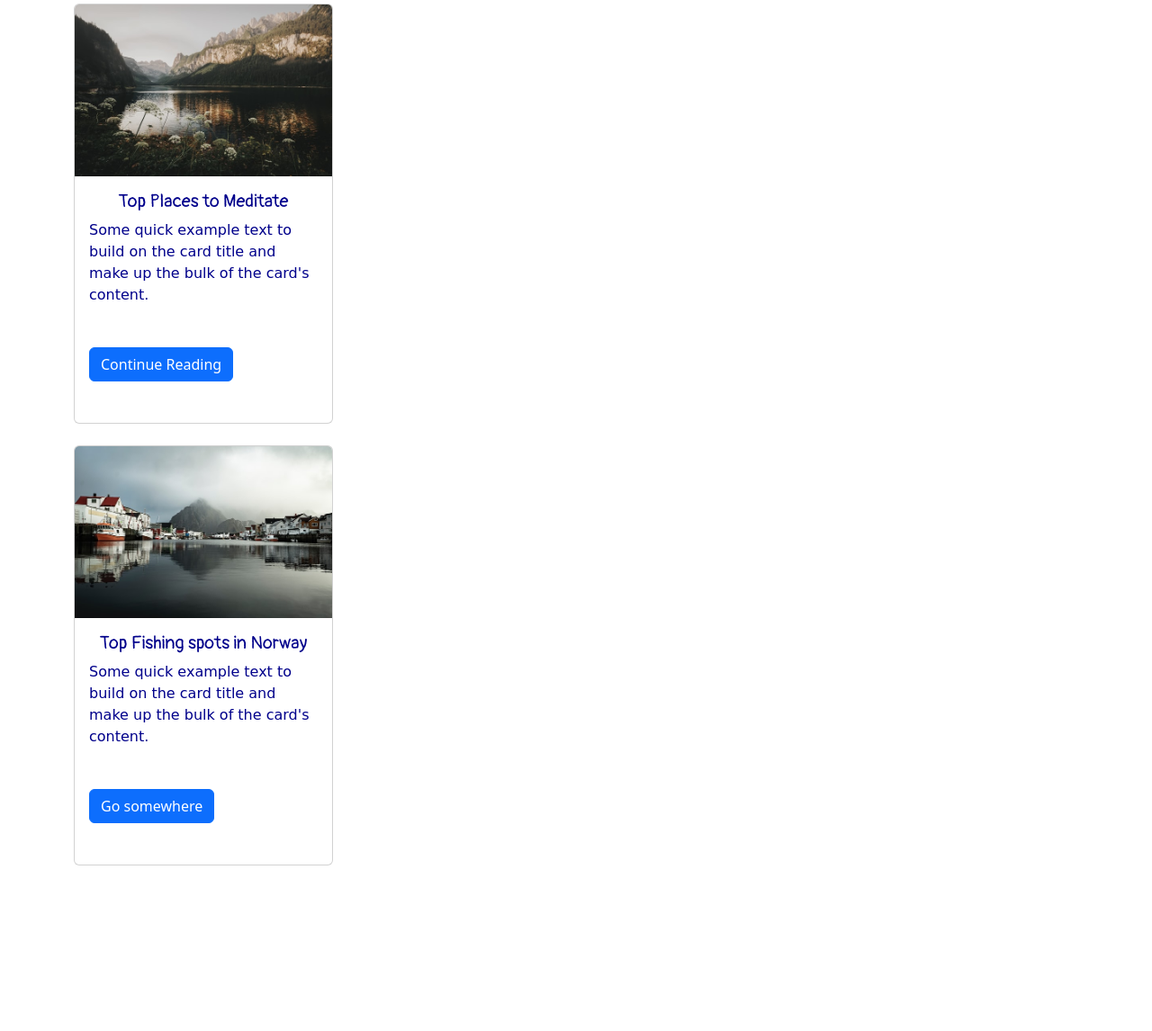
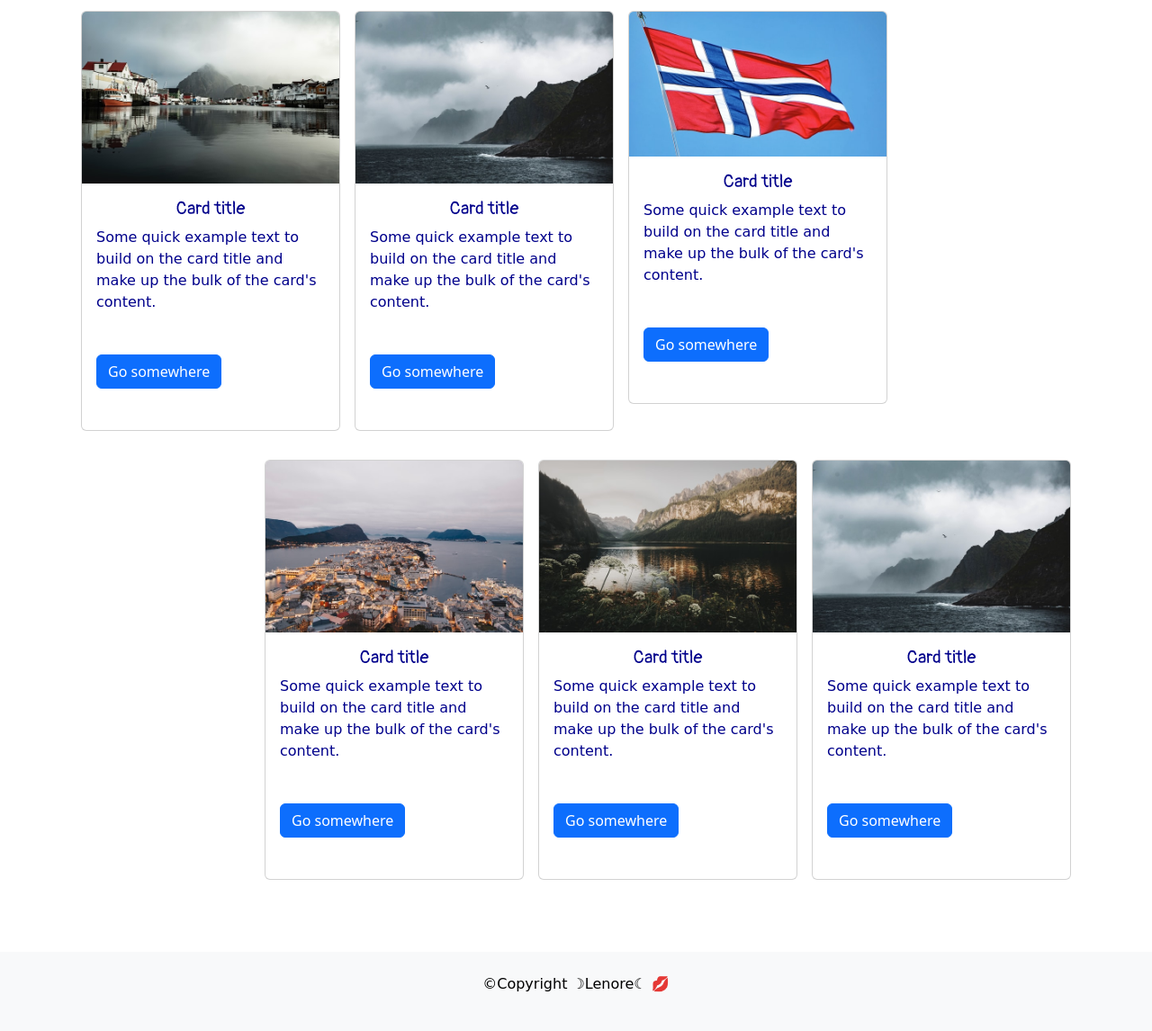
Before and after one commit to lokisonoflaufey/code-along-challenge-1, a plain HTML site: page blog.html in a window 1280 px wide. Shown: the part 82-1228 px from the top of the page at 90% size. Before the commit the page ends 1044 px from the top, so only its background shows below. Drawn offline with nearby package versions, Linux system fonts and the light colour scheme; a web font is replaced by a local one.

Commit message:
finished a blog layout sort of. working on about

```diff
--- a/blog.html
+++ b/blog.html
@@ -49,29 +49,72 @@
         </header>
         <br>
 <!--Main content down here-->
-        <div class="grid">
-          <div class="g-col-4">
-            <div class="card" style="width: 18rem;">
-              <img src="img/lakegosauupperaustria.jpg" class="card-img-top" alt="Lake Gosau Upper, Austria">
-              <div class="card-body">
-                <h5 class="card-title">Top Places to Meditate</h5>
-                <p class="card-text">Some quick example text to build on the card title and make up the bulk of the card's content.</p>
-                <a href="#" class="btn btn-primary">Continue Reading</a>
-              </div>
-            </div>
-          </div>
+  <div class="d-flex flex-row bd-highlight mb-3">
+    <div class="p-2 bd-highlight">
+      <div class="card" style="width: 18rem;">
+        <img src="img/1.jpg" class="card-img-top" alt="...">
+        <div class="card-body">
+          <h5 class="card-title">Card title</h5>
+          <p class="card-text">Some quick example text to build on the card title and make up the bulk of the card's content.</p>
+          <a href="#" class="btn btn-primary">Go somewhere</a>
         </div>
-        <br>
-        <div class="g-col-4">
-          <div class="card" style="width: 18rem;">
-            <img src="img/1.jpg" class="card-img-top" alt="Village Norway">
-            <div class="card-body">
-              <h5 class="card-title">Top Fishing spots in Norway</h5>
-              <p class="card-text">Some quick example text to build on the card title and make up the bulk of the card's content.</p>
-              <a href="#" class="btn btn-primary">Go somewhere</a>
-            </div>
-          </div>
+      </div>
+    </div>
+    <br>
+    <div class="p-2 bd-highlight">
+      <div class="card" style="width: 18rem;">
+        <img src="img/5.jpg" class="card-img-top" alt="...">
+        <div class="card-body">
+          <h5 class="card-title">Card title</h5>
+          <p class="card-text">Some quick example text to build on the card title and make up the bulk of the card's content.</p>
+          <a href="#" class="btn btn-primary">Go somewhere</a>
         </div>
+      </div>
+    </div><br>
+    <div class="p-2 bd-highlight">
+      <div class="card" style="width: 18rem;">
+        <img src="img/4.jpg" class="card-img-top" alt="...">
+        <div class="card-body">
+          <h5 class="card-title">Card title</h5>
+          <p class="card-text">Some quick example text to build on the card title and make up the bulk of the card's content.</p>
+          <a href="#" class="btn btn-primary">Go somewhere</a>
+        </div>
+      </div>
+    </div><br>
+</div>
+  <div class="d-flex flex-row-reverse bd-highlight">
+    <div class="p-2 bd-highlight">
+      <div class="card" style="width: 18rem;">
+        <img src="img/5.jpg" class="card-img-top" alt="...">
+        <div class="card-body">
+          <h5 class="card-title">Card title</h5>
+          <p class="card-text">Some quick example text to build on the card title and make up the bulk of the card's content.</p>
+          <a href="#" class="btn btn-primary">Go somewhere</a>
+        </div>
+      </div>
+    </div><br>
+    <div class="p-2 bd-highlight">
+      <div class="card" style="width: 18rem;">
+        <img src="img/lakegosauupperaustria.jpg" class="card-img-top" alt="...">
+        <div class="card-body">
+          <h5 class="card-title">Card title</h5>
+          <p class="card-text">Some quick example text to build on the card title and make up the bulk of the card's content.</p>
+          <a href="#" class="btn btn-primary">Go somewhere</a>
+        </div>
+      </div>
+    </div><br>
+    <div class="p-2 bd-highlight">
+      <div class="card" style="width: 18rem;">
+        <img src="img/6.jpg" class="card-img-top" alt="...">
+        <div class="card-body">
+          <h5 class="card-title">Card title</h5>
+          <p class="card-text">Some quick example text to build on the card title and make up the bulk of the card's content.</p>
+          <a href="#" class="btn btn-primary">Go somewhere</a>
+        </div>
+      </div>
+    </div>
+</div><br>
+
 
 
 
@@ -119,7 +162,9 @@
 
 
 
-
+        <div class="mt-5 p-4 bg-light text-black text-center">
+          <p class="fancyfeet">&copy;Copyright &#9789;Lenore&#9790; 💋</p>
+      </div>
 
 
 
```
Also changed, not shown: img/6.jpg (added).
